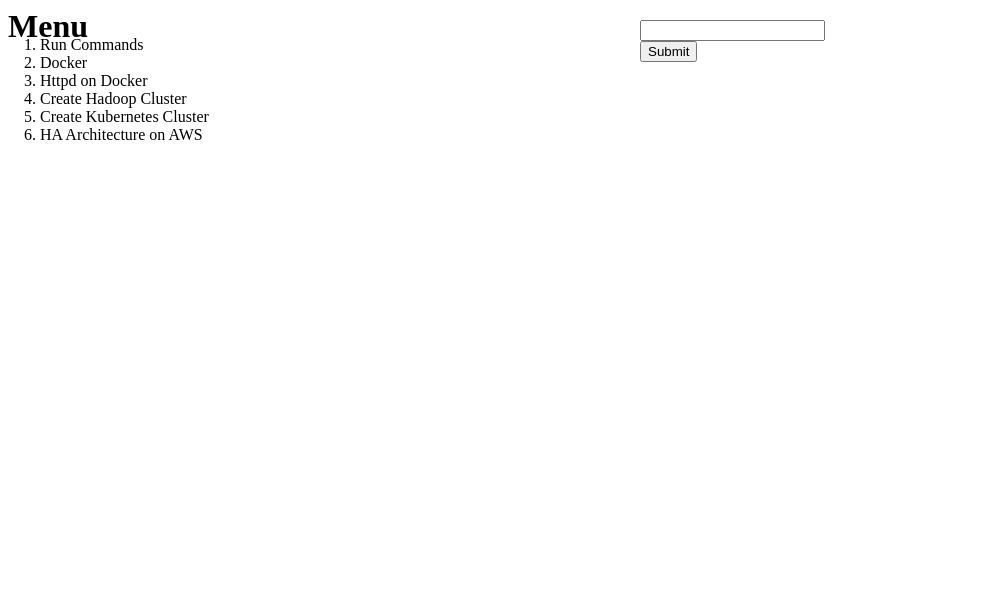
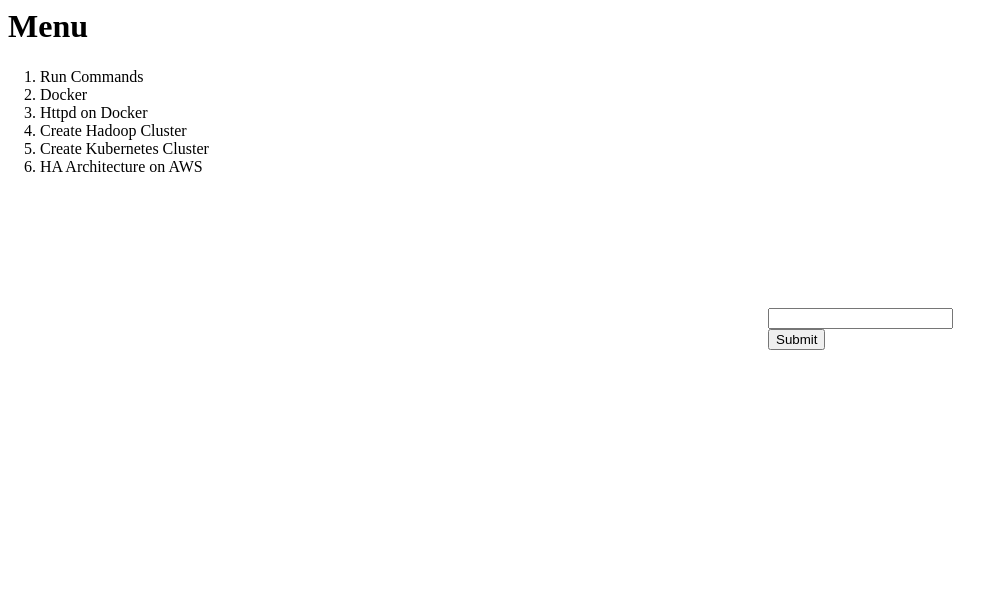
Before and after one commit to anycode-inc/TerminalUI-Frontend, a Flask app: page /menu in a window 1280 px wide. Shown: the top 590 px of the page, without its empty margins (0-1008 px from the left). Run offline with Flask 2, Linux system fonts and the light colour scheme.

Commit message:
Menu page reformated
Signed-off-by: cankush625 <cankush625@gmail.com>

```diff
--- a/templates/menu.html
+++ b/templates/menu.html
@@ -32,13 +32,23 @@
                 background-color: transparent;
                 outline-style: none;
             }
+
+            .menus {
+                padding-top: 5%;
+            }
+
+            .task {
+                padding-top: 45%;
+                padding-left: 20%;
+            }
         </style>
 
     </head>
     <body>
         <h1>Menu</h1> <br>
-        <div>
+        <div">
             <div class="split left">
+                <div class="menus">
                     <ol>
                         <li>Run Commands</li>
                         <li>Docker</li>
@@ -63,13 +73,16 @@
                         </button>
                     </div>
                 </div>
+            </div>
 
             <div class="split right">
+                <div class="task">
                     <form action="/task">
                         <input name="choice" type="number" /> <br>
                         <input type="submit" />
                     </form>
                 </div>
             </div>
+        </div>
     </body>
 </html>
```
Lines whose indentation alone changed are shown as unchanged.
